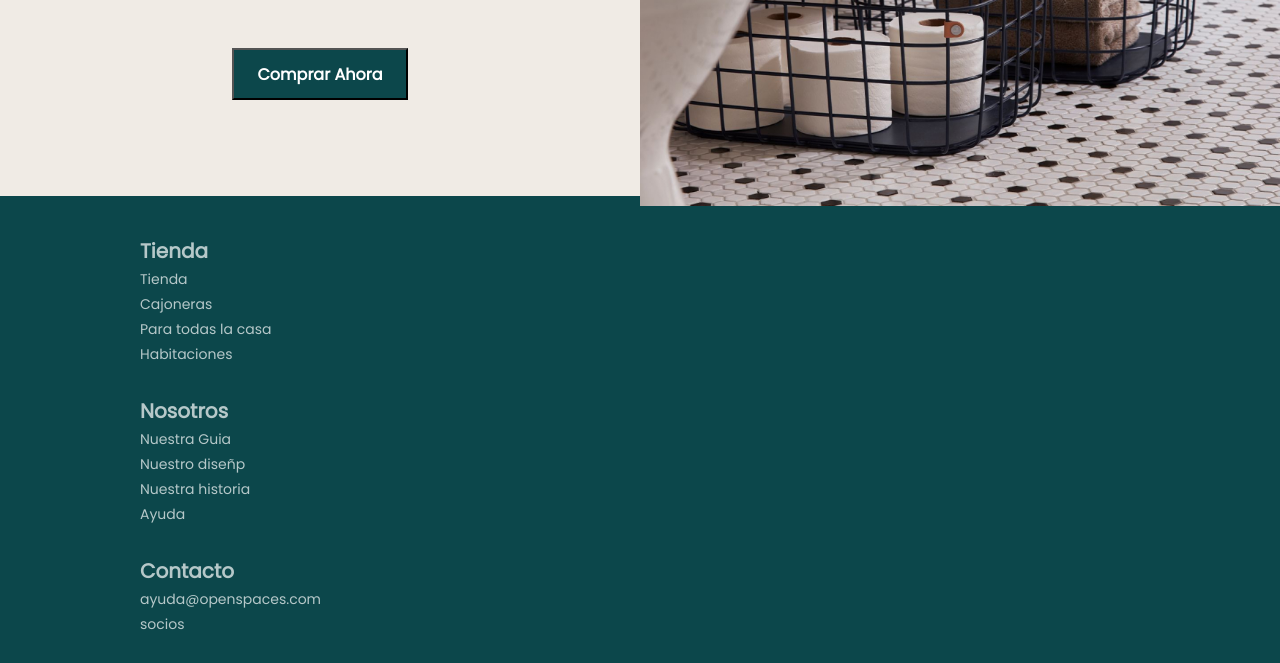
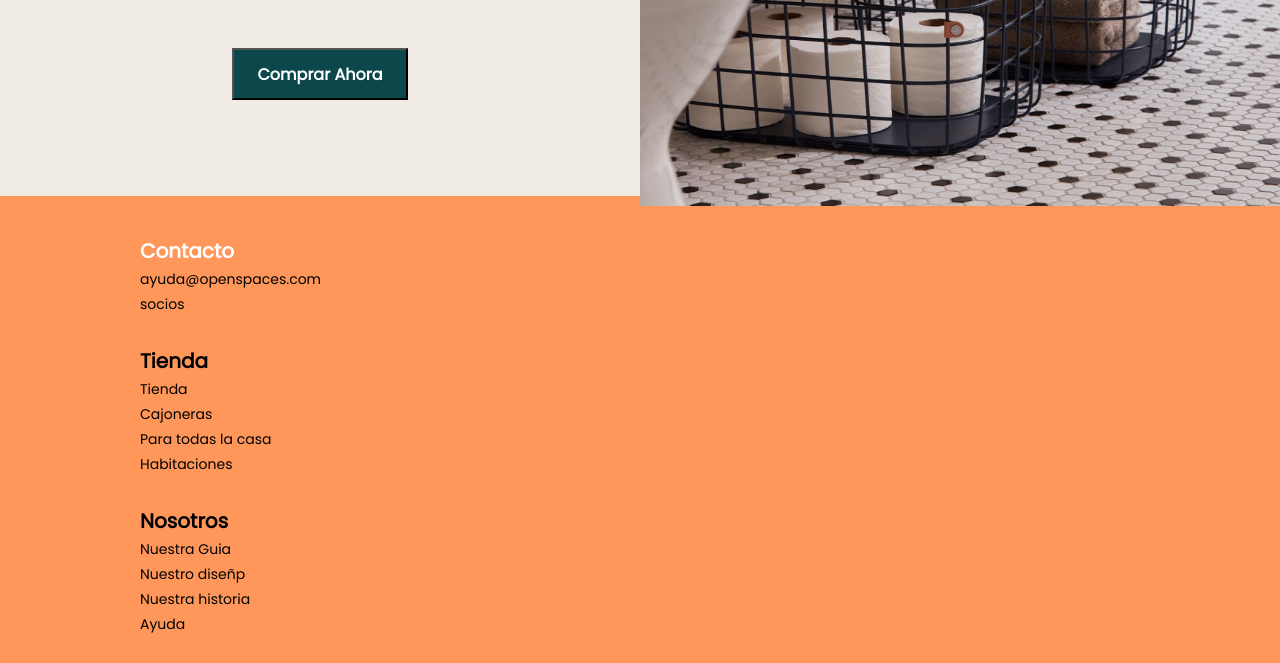
Before and after one commit to Adalab/modulo-1-evaluacion-final-pgomezariza, a website: page public/index.html in a window 1280 px wide. Shown: the part 2094-2757 px from the top of the page. Drawn offline with Linux system fonts and the light colour scheme.

Commit message:
add changes footer

```diff
--- a/public/index.html
+++ b/public/index.html
@@ -78,6 +78,16 @@
 <footer class="footer">
     <article class="footer__list">
         <nav>
+            <h2 class="foorter__list--title white">Contacto</h2>
+            <ul class="footer__list--products3">
+                <li><a class="footer__link" href="https://www.google.com/intl/es/gmail/about/" target="_blank">ayuda@openspaces.com<a/></li>
+                <li><a class="footer__link" href="https://adalab.es/" target="_blank">socios</a></li>
+            </ul>
+        </nav>
+    </article>
+
+    <article class="footer__list">
+        <nav>
             <h2 class="foorter__list--title">Tienda</h2>
             <ul class="footer__list--products1">
                 <li><a class="footer__link" href="https://adalab.es/" target="_blank">Tienda</a></li>
@@ -100,15 +110,7 @@
         </nav>
     </article>
 
-    <article class="footer__list">
-        <nav>
-            <h2 class="foorter__list--title">Contacto</h2>
-            <ul class="footer__list--products3">
-                <li><a class="footer__link" href="https://www.google.com/intl/es/gmail/about/" target="_blank">ayuda@openspaces.com<a/></li>
-                <li><a class="footer__link" href="https://adalab.es/" target="_blank">socios</a></li>
-            </ul>
-        </nav>
-    </article>
+
 
     <article class="footer__list">
         <nav>
--- a/src/scss/layout/_footer.scss
+++ b/src/scss/layout/_footer.scss
@@ -1,5 +1,5 @@
 .footer {
-  background-color: var(--darkblue-color);
+  background-color: var(--orange-color);
   font-family: var(--font-family);
 }
 
@@ -9,11 +9,18 @@
 }
 
 .foorter__list--title {
-  color: var(--lightblue-color);
+  color: black;
   font-size: 20px;
 }
+
+@media (min-width: 768px) {
+  .white {
+    color: white;
+  }
+}
+
 .footer__link {
-  color: var(--lightblue-color);
+  color: black;
   font-size: 14px;
 }
 
```
Also changed, not shown: src/html/partials/footer.html (+11 -9 lines), public/assets/css/main.css, 1 other file.
